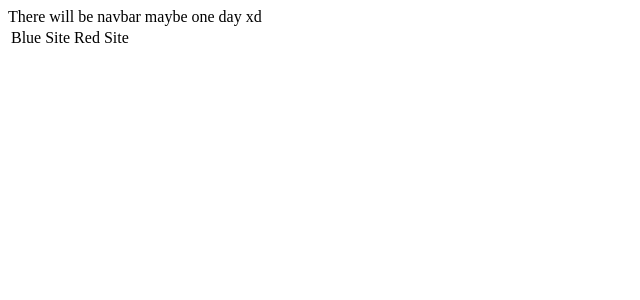
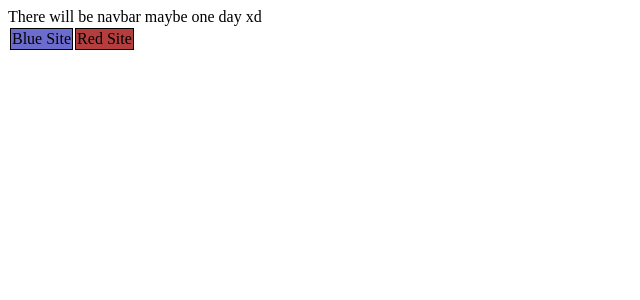
Before and after one commit to fandakrus/tournament-draft, a Django app: template bracket/templates/bracket/alltoall.html in a window 1280 px wide. Shown: the top 300 px of the page, without its empty margins (0-640 px from the left). Run offline with Django 3.2, Linux system fonts and the light colour scheme; the template is opened without the code that fills it, so the values that code supplies are empty.

Commit message:
teams are colored and I go win CS:GO

```diff
--- a/bracket/static/bracket/main.js
+++ b/bracket/static/bracket/main.js
@@ -15,3 +15,14 @@ function AddTeam() {
     teamdiv.appendChild(document.createElement('br'));
     container.appendChild(teamdiv);
 }
+
+function ThisWin(winnerId) {
+    console.log(winnerId);
+    document.getElementById(winnerId).style.backgroundColor = '#33ff33';
+    winfield = winnerId.split("-");
+    if (winfield[0] === 'resultblue'){
+        document.getElementById('resultred-' + winfield[1]).style.backgroundColor = 'red';
+    } else {
+        document.getElementById('resultblue-' + winfield[1]).style.backgroundColor = 'red';
+    }
+}
--- a/bracket/static/bracket/style.css
+++ b/bracket/static/bracket/style.css
@@ -0,0 +1,12 @@
+.bracket-td {
+    border: black solid 1px;
+    margin: 0;
+}
+
+.blue-site {
+    background-color: rgb(108, 108, 206);
+}
+
+.red-site {
+    background-color: rgb(180, 62, 62);
+}
--- a/bracket/templates/bracket/alltoall.html
+++ b/bracket/templates/bracket/alltoall.html
@@ -4,14 +4,14 @@
 
 <table>
     <tr>
-        <td>Blue Site</td>
-        <td>Red Site</td>
+        <td class="bracket-td blue-site">Blue Site</td>
+        <td class="bracket-td red-site">Red Site</td>
     </tr>
 
     {% for match in matches %}
     <tr>
-        <td>{{ match.0 }}</td>
-        <td>{{ match.1 }}</td>
+        <td class="bracket-td" onClick="ThisWin(this.id)" id="resultblue-{{ forloop.counter }}">{{ match.0 }}</td>
+        <td class="bracket-td" onClick="ThisWin(this.id)" id="resultred-{{ forloop.counter }}">{{ match.1 }}</td>
     </tr>
 
     {% endfor %}
--- a/bracket/templates/bracket/index.html
+++ b/bracket/templates/bracket/index.html
@@ -9,7 +9,7 @@
         <form action="{% url 'bracket:make' %}" method="post">
             {% csrf_token %}
             <div>
-                <input type="radio" name="format" id="play-off" value="play-off">
+                <input type="radio" name="format" id="play-off" value="play-off" checked>
                 <label for="play-off">The play-off system That makes normal league subbracket</label>
                 <input type="radio" name="format" id="everyone" value="everyone">
                 <label for="everyone">Mode when every team face all the others</label>
```
